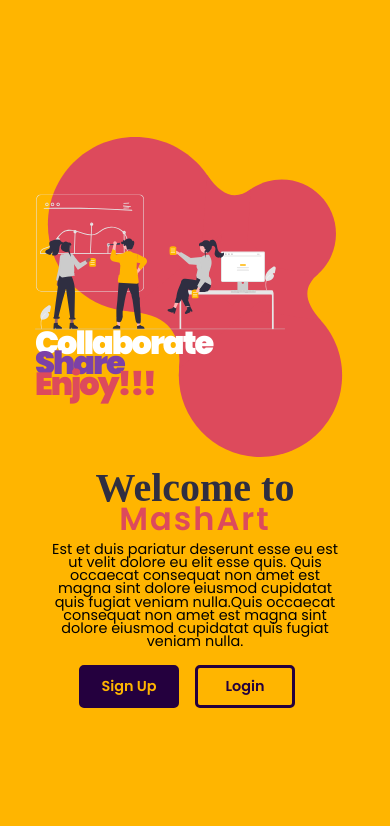
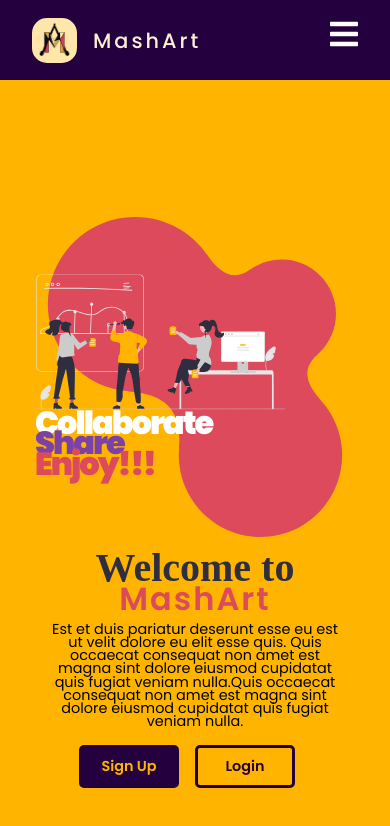
Before and after one commit to HARALARK/MashArt, a React (Create React App) app in the folder mashart/frontend/: page / in a window 390 px wide. Shown: the top 826 px of the page. Built offline with nearby package versions, Linux system fonts and the light colour scheme; a web font is replaced by a local one.

Commit message:
added sub container wrapper for responsiveness

```diff
--- a/mashart/frontend/src/components/Header.js
+++ b/mashart/frontend/src/components/Header.js
@@ -9,7 +9,7 @@ import device from "../screen_sizes/devices"
 
 const Header = () => {
   const userLogin = useSelector((state) => state.userLogin)
-  const { userInfo } = userLogin
+  let { userInfo } = userLogin
   const dispatch = useDispatch()
 
   const navLinks = {
@@ -22,8 +22,10 @@ const Header = () => {
     dispatch(logout())
   }
 
+  userInfo = true
   return (
     <Container userLoggedIn={userInfo ? "flex" : "none"}>
+      <SubContainer>
         <Logo href="/">
           <LogoImage src="/images/logo/logo.png" alt="logo" />
           <LogoTxt>MashArt</LogoTxt>
@@ -45,6 +47,7 @@ const Header = () => {
             </NavMenu>
           </NavMenuContainer>
         )}
+      </SubContainer>
     </Container>
   )
 }
@@ -53,14 +56,20 @@ const Container = styled.div`
   background-color: #24003e;
   height: 80px;
   display: ${(props) => props.userLoggedIn};
-  justify-content: space-between;
+  justify-content: center;
   align-items: center;
-  padding: 0 2rem;
   color: #fff;
 
   @media ${device.tablet} {
     display: flex;
   }
+`
+
+const SubContainer = styled.div`
+  width: 1200px;
+  padding: 0 2rem;
+  display: flex;
+  justify-content: space-between;
 `
 
 const Logo = styled.a`
```
Lines whose indentation alone changed are shown as unchanged.
